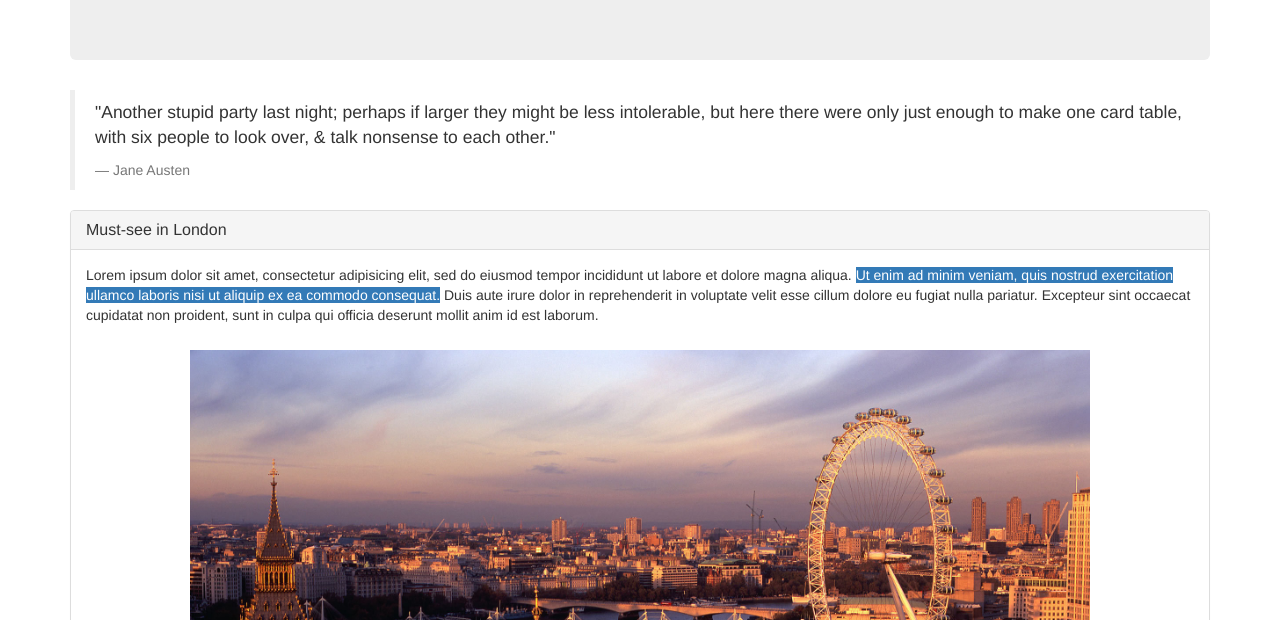
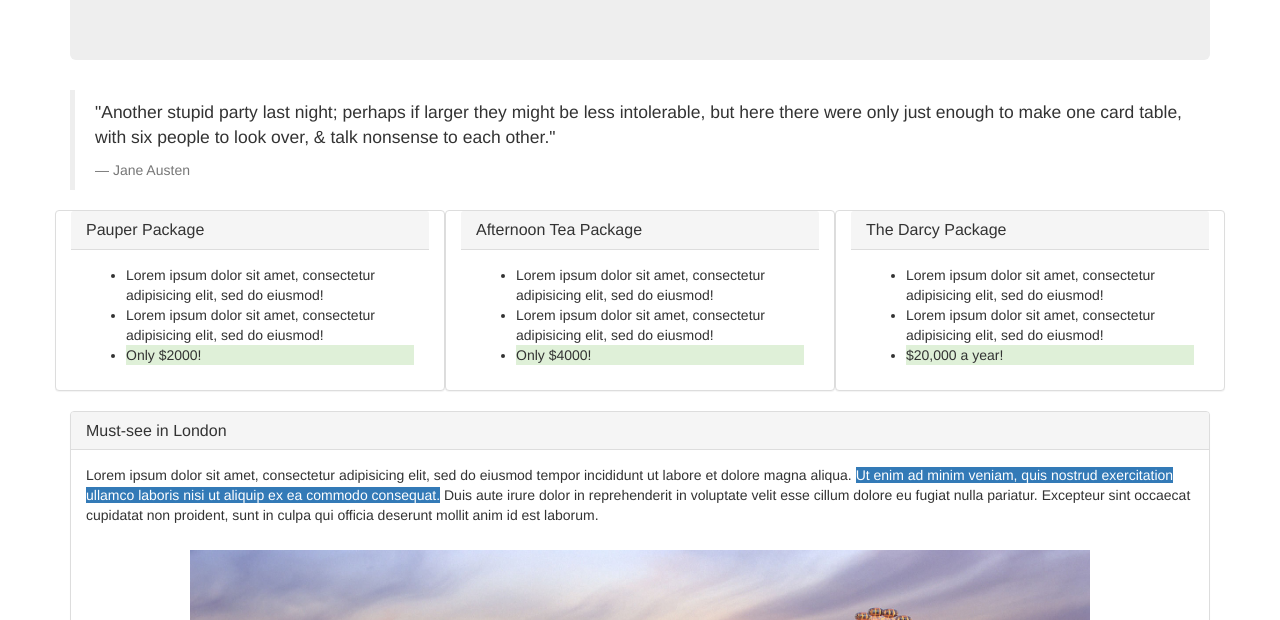
Before and after one commit to avocadobravado/travel-site, a plain HTML site: page index.html in a window 1280 px wide. Shown: the part 180-800 px from the top of the page. Drawn offline with nearby package versions, Linux system fonts and the light colour scheme.

Commit message:
Add div row to create three columns of travel packages.

```diff
--- a/index.html
+++ b/index.html
@@ -17,6 +17,44 @@
         <p>"Another stupid party last night; perhaps if larger they might be less intolerable, but here there were only just enough to make one card table, with six people to look over, & talk nonsense to each other."</p>
         <footer>Jane Austen</footer>
       </blockquote>
+      <div class="row">
+      <div class="col-md-4 panel panel-default">
+        <div class="panel-heading">
+          <h2 class="panel-title">Pauper Package</h2>
+        </div>
+        <div class="panel-body">
+          <ul>
+            <li>Lorem ipsum dolor sit amet, consectetur adipisicing elit, sed do eiusmod!</li>
+            <li>Lorem ipsum dolor sit amet, consectetur adipisicing elit, sed do eiusmod!</li>
+            <li class="bg-success">Only $2000!</li>
+          </ul>
+        </div>
+      </div>
+        <div class="col-md-4 panel panel-default">
+          <div class="panel-heading">
+            <h2 class="panel-title">Afternoon Tea Package</h2>
+          </div>
+          <div class="panel-body">
+            <ul>
+              <li>Lorem ipsum dolor sit amet, consectetur adipisicing elit, sed do eiusmod!</li>
+              <li>Lorem ipsum dolor sit amet, consectetur adipisicing elit, sed do eiusmod!</li>
+              <li class="bg-success">Only $4000!</li>
+            </ul>
+          </div>
+        </div>
+        <div class="col-md-4 panel panel-default">
+          <div class="panel-heading">
+            <h2 class="panel-title">The Darcy Package</h2>
+          </div>
+          <div class="panel-body">
+            <ul>
+              <li>Lorem ipsum dolor sit amet, consectetur adipisicing elit, sed do eiusmod!</li>
+              <li>Lorem ipsum dolor sit amet, consectetur adipisicing elit, sed do eiusmod!</li>
+              <li class="bg-success">$20,000 a year!</li>
+            </ul>
+          </div>
+        </div>
+      </div>
       <div class="panel panel-default">
         <div class="panel-heading">
           <h2 class="panel-title">Must-see in London</h2>
```
